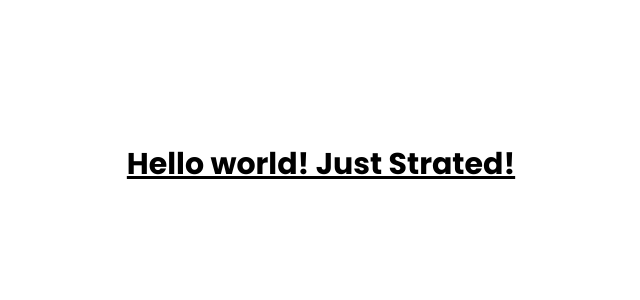
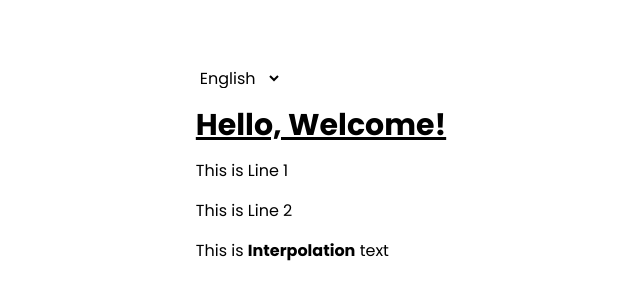
Before and after one commit to mehedi8430/react-typescript-starter, a React (Vite) app: page / in a window 1280 px wide. Shown: the part 236-536 px from the top of the page, without its empty margins (319-959 px from the left). Built offline with nearby package versions, Linux system fonts and the light colour scheme.

Commit message:
feat(i18n): add internationalization support with language selector and translations

```diff
--- a/package.json
+++ b/package.json
@@ -12,14 +12,18 @@
   "dependencies": {
     "@tailwindcss/vite": "^4.1.17",
     "clsx": "^2.1.1",
+    "i18next": "^25.7.1",
+    "i18next-browser-languagedetector": "^8.2.0",
     "react": "^19.2.0",
     "react-dom": "^19.2.0",
+    "react-i18next": "^16.3.5",
     "react-router": "^7.9.6",
     "tailwind-merge": "^3.4.0",
     "tailwindcss": "^4.1.17"
   },
   "devDependencies": {
     "@eslint/js": "^9.39.1",
+    "@types/i18next-browser-languagedetector": "^3.0.0",
     "@types/node": "^24.10.1",
     "@types/react": "^19.2.5",
     "@types/react-dom": "^19.2.3",
--- a/src/App.tsx
+++ b/src/App.tsx
@@ -1,7 +1,34 @@
+import { Trans, useTranslation } from "react-i18next";
+import LanguageSelector from "./components/LanguageSelector";
+
 export default function App() {
+  const { t } = useTranslation();
+
+  // dynamic translation
+  const description = t("description", {
+    returnObjects: true,
+    line: 1,
+  }) as {
+    line1: string;
+    line2: string;
+  };
+
   return (
     <div className="flex items-center justify-center h-screen">
-      <h1 className="text-3xl font-bold underline">Hello world! Just Strated!</h1>
+      <div className="space-y-4">
+        <LanguageSelector />
+        <h1 className="text-3xl font-bold underline">{t("greeting")}</h1>
+        <p>{description.line1}</p>
+        <p>{description.line2}</p>
+
+        {/* interpolation */}
+        {/* <p>{t("interpolation", { value: "Interpolation" })}</p> */}
+        <Trans
+          i18nKey={"interpolation"}
+          values={{ value: "Interpolation" }}
+          components={{ 1: <b /> }}
+        />
+      </div>
     </div>
   );
 }
--- /dev/null
+++ b/src/components/LanguageSelector.tsx
@@ -0,0 +1,34 @@
+import { useEffect } from "react";
+import { useTranslation } from "react-i18next";
+
+const languages = [
+  { code: "en", lang: "English" },
+  { code: "de", lang: "Deutsch" },
+  { code: "ar", lang: "Arabic" },
+];
+
+export default function LanguageSelector() {
+  const { i18n } = useTranslation();
+
+  const changeLanguage = (code: string) => {
+    i18n.changeLanguage(code);
+  };
+
+  // language direction set
+  useEffect(() => {
+    console.log("language direction", i18n.dir());
+    document.body.dir = i18n.dir();
+  }, [i18n, i18n.language]);
+
+  return (
+    <div>
+      <select onChange={(e) => changeLanguage(e.target.value)}>
+        {languages.map((lang) => (
+          <option key={lang.code} value={lang.code}>
+            {lang.lang}
+          </option>
+        ))}
+      </select>
+    </div>
+  );
+}
--- /dev/null
+++ b/src/i18n/i18n.ts
@@ -0,0 +1,43 @@
+import i18n from "i18next";
+import LanguageDetector from "i18next-browser-languagedetector";
+import { initReactI18next } from "react-i18next";
+
+// en locale imports
+import commonEn from "./locales/en/common.json";
+import validationEn from "./locales/en/validation.json";
+
+// de locale imports
+import validationDe from "./locales/de/validation.json";
+import commonDe from "./locales/de/common.json";
+
+// ar locale imports
+import validationAr from "./locales/ar/validation.json";
+import commonAr from "./locales/ar/common.json";
+
+export const defaultNS = "common";
+
+export const resources = {
+  en: {
+    common: commonEn,
+    validation: validationEn,
+  },
+  de: {
+    common: commonDe,
+    validation: validationDe,
+  },
+  ar: {
+    common: commonAr,
+    validation: validationAr,
+  },
+} as const;
+
+i18n
+  .use(LanguageDetector)
+  .use(initReactI18next)
+  .init({
+    debug: true,
+    fallbackLng: "en",
+    ns: ["common", "validation"],
+    defaultNS,
+    resources,
+  });
--- /dev/null
+++ b/src/i18n/locales/ar/common.json
@@ -0,0 +1,8 @@
+{
+  "greeting": "مرحبًا، أهلاً وسهلاً!",
+  "description": {
+    "line1": "هذا هو السطر {{line}}",
+    "line2": "هذا هو السطر الثاني"
+  },
+  "interpolation": "هذا نص <1>{{value}}</1>"
+}
--- /dev/null
+++ b/src/i18n/locales/ar/validation.json
@@ -0,0 +1,3 @@
+{
+  "test": "test"
+}
--- /dev/null
+++ b/src/i18n/locales/de/common.json
@@ -0,0 +1,8 @@
+{
+  "greeting": "Hallo, willkommen!",
+  "description": {
+    "line1": "Dies ist Zeile {{line}}",
+    "line2": "Dies ist Zeile 2"
+  },
+  "interpolation": "Dies ist ein <1>{{value}}</1> Text"
+}
--- /dev/null
+++ b/src/i18n/locales/de/validation.json
@@ -0,0 +1,3 @@
+{
+  "test": "test"
+}
--- /dev/null
+++ b/src/i18n/locales/en/common.json
@@ -0,0 +1,8 @@
+{
+  "greeting": "Hello, Welcome!",
+  "description": {
+    "line1": "This is Line {{line}}",
+    "line2": "This is Line 2"
+  },
+  "interpolation": "This is <1>{{value}}</1> text"
+}
--- /dev/null
+++ b/src/i18n/locales/en/validation.json
@@ -0,0 +1,3 @@
+{
+  "test": "test"
+}
--- a/src/main.tsx
+++ b/src/main.tsx
@@ -1,10 +1,15 @@
-import { StrictMode } from "react";
+import React, { StrictMode } from "react";
 import { createRoot } from "react-dom/client";
 import "./index.css";
 import Providers from "./providers/index.tsx";
 
+// i18n config
+import "./i18n/i18n.ts";
+
 createRoot(document.getElementById("root")!).render(
   <StrictMode>
-    <Providers />
+    <React.Suspense fallback={<div>Loading...</div>}>
+      <Providers />
+    </React.Suspense>
   </StrictMode>
 );
```
Also changed, not shown: i18next.d.ts (added).
